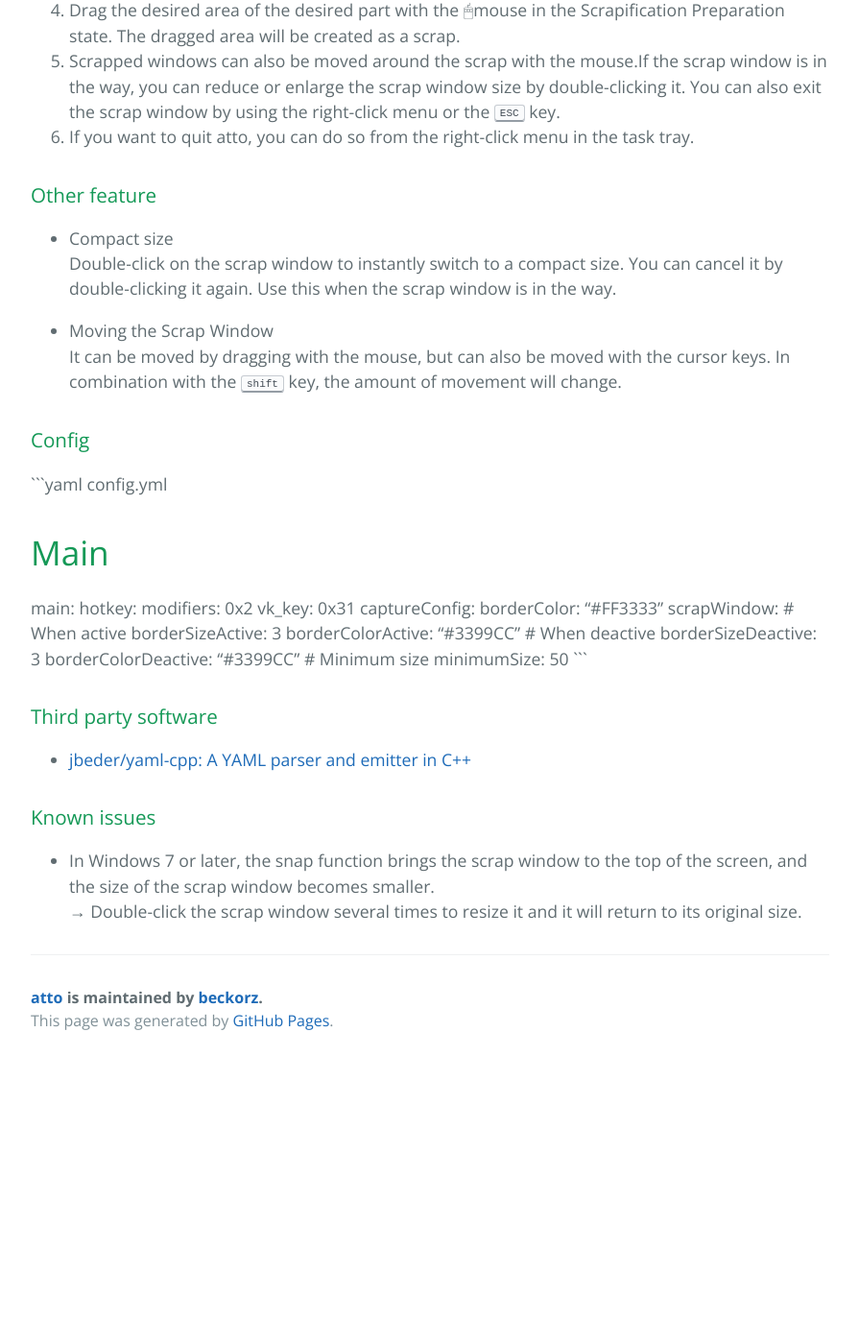
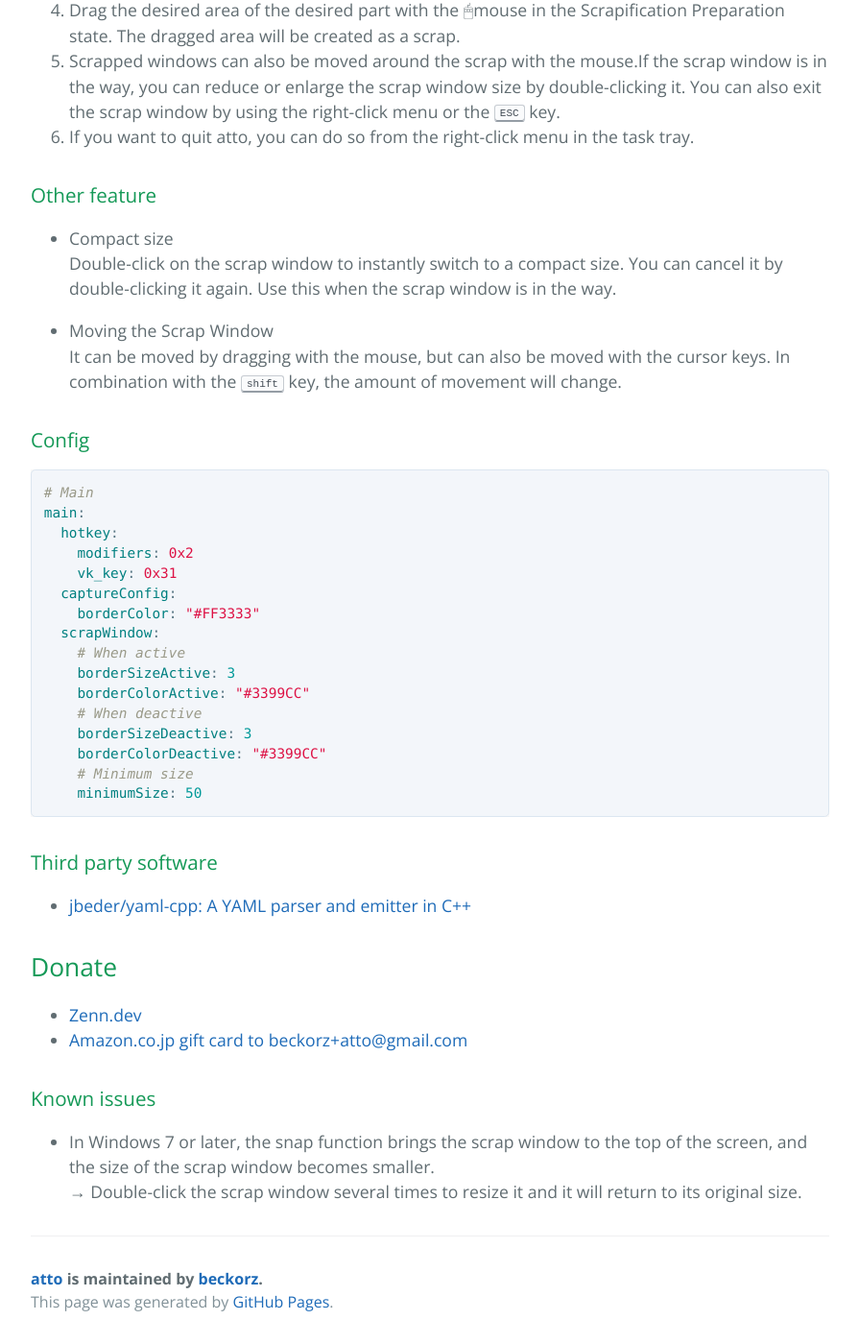
Before and after one commit to beckorz/atto, a Jekyll site: the page built from index.md, in a window 1280 px wide and 1400 px high, scrolled down 1224 px. Shown: the whole window at 96% size, without its empty margins (192-1087 px from the left). Built offline with Jekyll 4.4.1, drawn with Linux system fonts in a browser that asks for light colours; our own code applies the rules of GitHub Pages for plain Markdown files; before the commit the page ends 2331 px from its top, so only the background shows below that; some of the changed text lies outside the part shown.

Commit message:
📝[Fix] Fixed github pages.

````diff
--- a/_config.yml
+++ b/_config.yml
@@ -1,5 +1,5 @@
 title: atto
 description: Desktop Scrap Tool
-show_downloads: true
+show_downloads: false
 google_analytics: G-ME16CJ9NNM
 theme: jekyll-theme-cayman
--- a/index.md
+++ b/index.md
@@ -49,7 +49,7 @@ It can also be used to take a screenshot of the screen.
 
 ### Config
 
-```yaml config.yml
+```yaml
 # Main
 main:
   hotkey:
@@ -73,6 +73,11 @@ main:
 - [jbeder/yaml-cpp: A YAML parser and emitter in C++](https://github.com/jbeder/yaml-cpp)
 
 
+## Donate
+- [Zenn.dev](https://zenn.dev/beck/books/bd85de79f5c1e1378ba0)
+- [Amazon.co.jp gift card to beckorz+atto@gmail.com](https://www.amazon.co.jp/gp/product/B004N3APDM)
+
+
 ### Known issues
 - In Windows 7 or later, the snap function brings the scrap window to the top of the screen, and the size of the scrap window becomes smaller.
   → Double-click the scrap window several times to resize it and it will return to its original size.
````
Also changed, not shown: other parts of index.md (+1 -1 lines).
